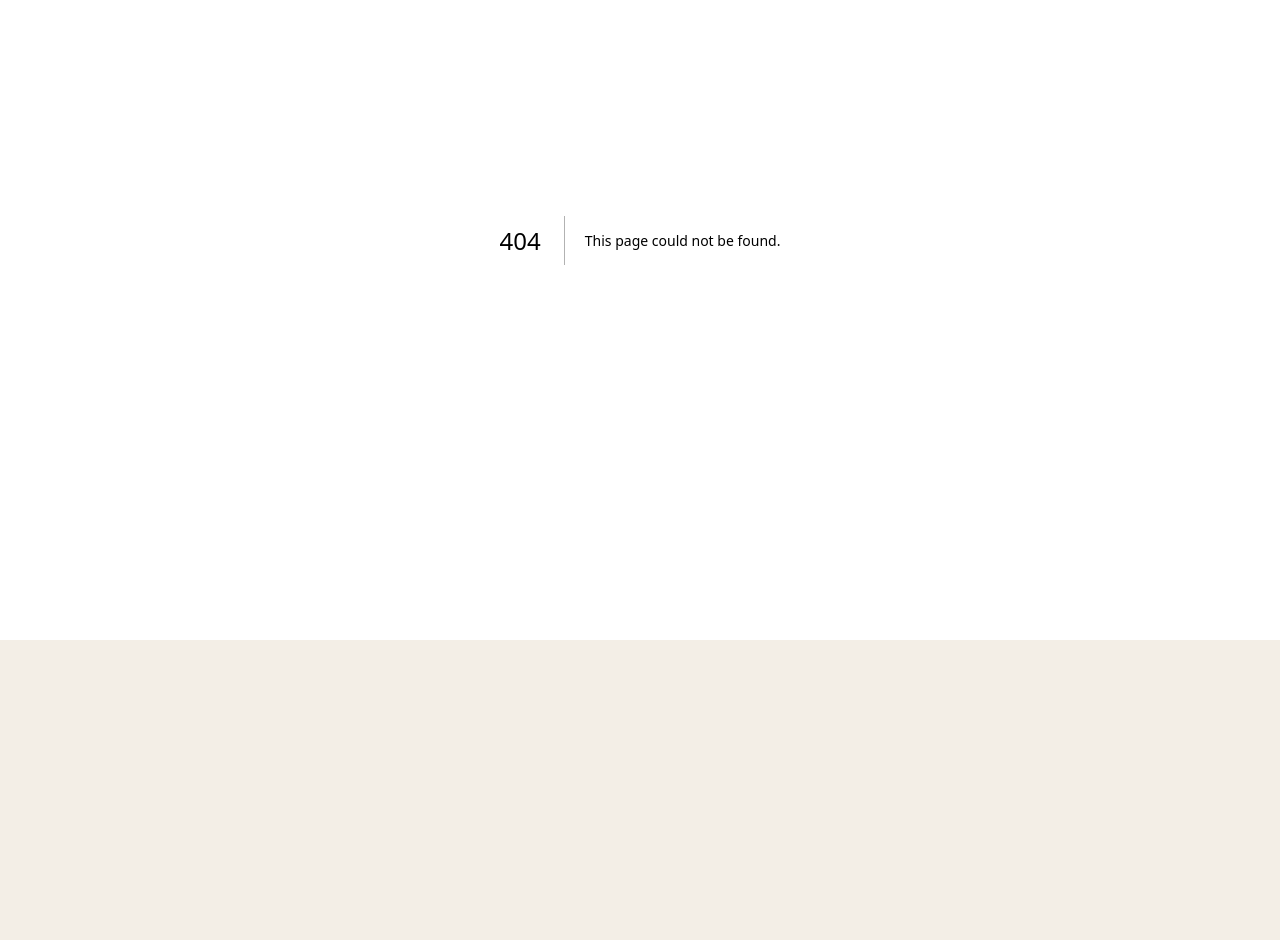
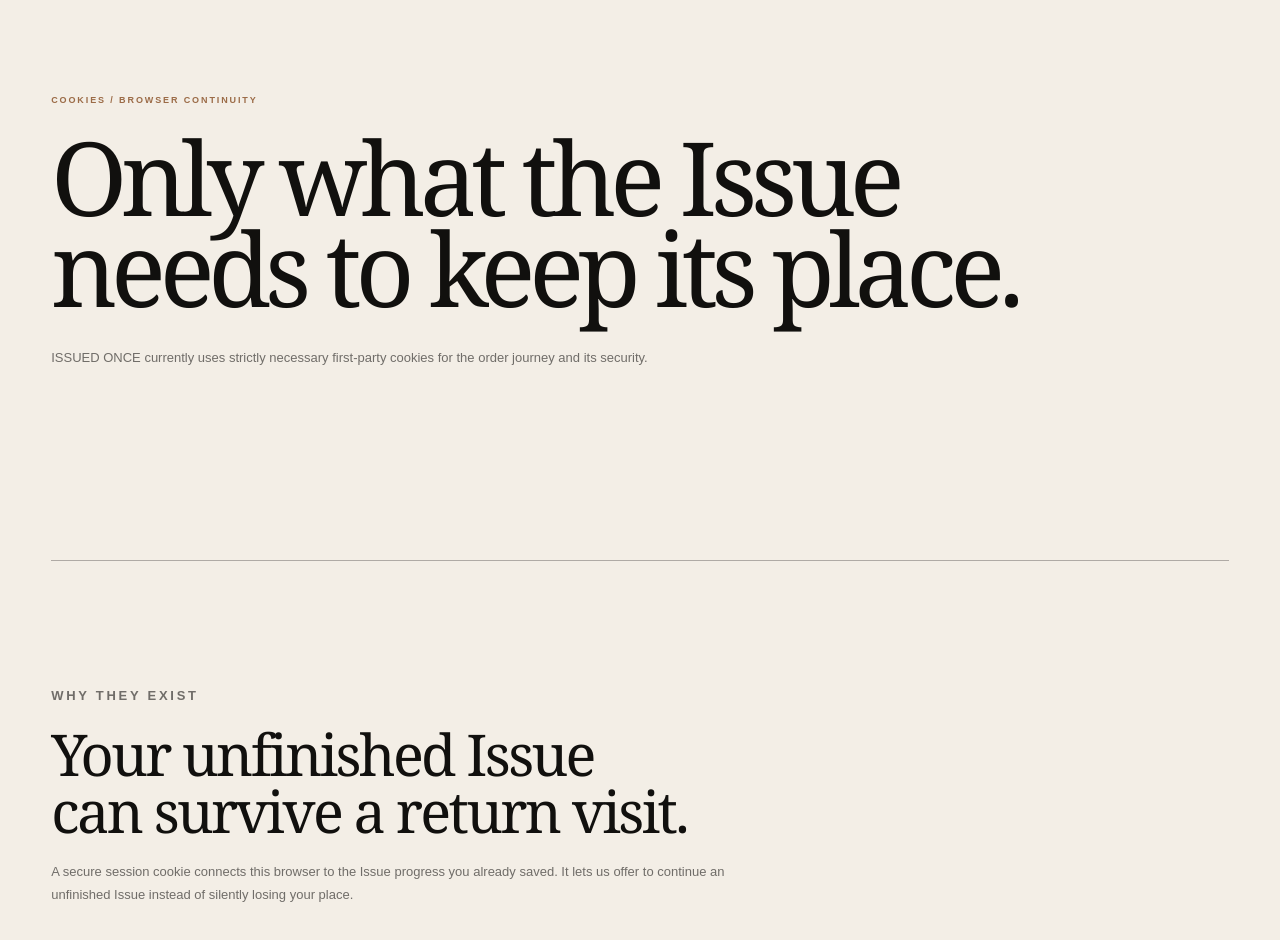
Before and after one commit to itxsam57/issued-once, a Next.js app: page /cookies in a window 1280 px wide. Before the commit this address had no page. Shown: the part 160-1100 px from the top of the page. Before the commit the page ends 800 px from the top, so only its background shows below. Built offline with nearby package versions, Linux system fonts and the light colour scheme.

Commit message:
feat: disclose strictly necessary cookie use

```diff
--- /dev/null
+++ b/src/app/cookies/page.tsx
@@ -0,0 +1,39 @@
+import { MerchantPageShell } from '@/app/MerchantPageShell';
+import styles from '@/app/merchant.module.css';
+
+export default function CookiesPage() {
+  return (
+    <MerchantPageShell
+      kicker="COOKIES / BROWSER CONTINUITY"
+      title="Only what the Issue needs to keep its place."
+      intro="ISSUED ONCE currently uses strictly necessary first-party cookies for the order journey and its security."
+    >
+      <section className={styles.section}>
+        <p className={styles.sectionLabel}>WHY THEY EXIST</p>
+        <h2>Your unfinished Issue can survive a return visit.</h2>
+        <p>
+          A secure session cookie connects this browser to the Issue progress you already saved. It lets us offer to continue an unfinished Issue instead of silently losing your place.
+        </p>
+      </section>
+
+      <section className={styles.section}>
+        <p className={styles.sectionLabel}>VERIFICATION</p>
+        <h2>Short-lived continuity can reduce unnecessary repeat verification.</h2>
+        <p>
+          A separate secure cookie may briefly remember that this browser already completed contact verification in the same order chain. It does not contain the verification code itself.
+        </p>
+      </section>
+
+      <section className={styles.section}>
+        <p className={styles.sectionLabel}>CONSENT</p>
+        <h2>No optional tracking means no fake consent banner.</h2>
+        <p>
+          We do not currently set advertising or analytics cookies on the ISSUED ONCE site. The cookies described here are strictly necessary for requested order and security functions, so the site does not show an accept-all prompt for them.
+        </p>
+        <p>
+          If optional analytics, advertising, or similar non-essential cookies are introduced later, they must stay off until the required choice is collected.
+        </p>
+      </section>
+    </MerchantPageShell>
+  );
+}
```
